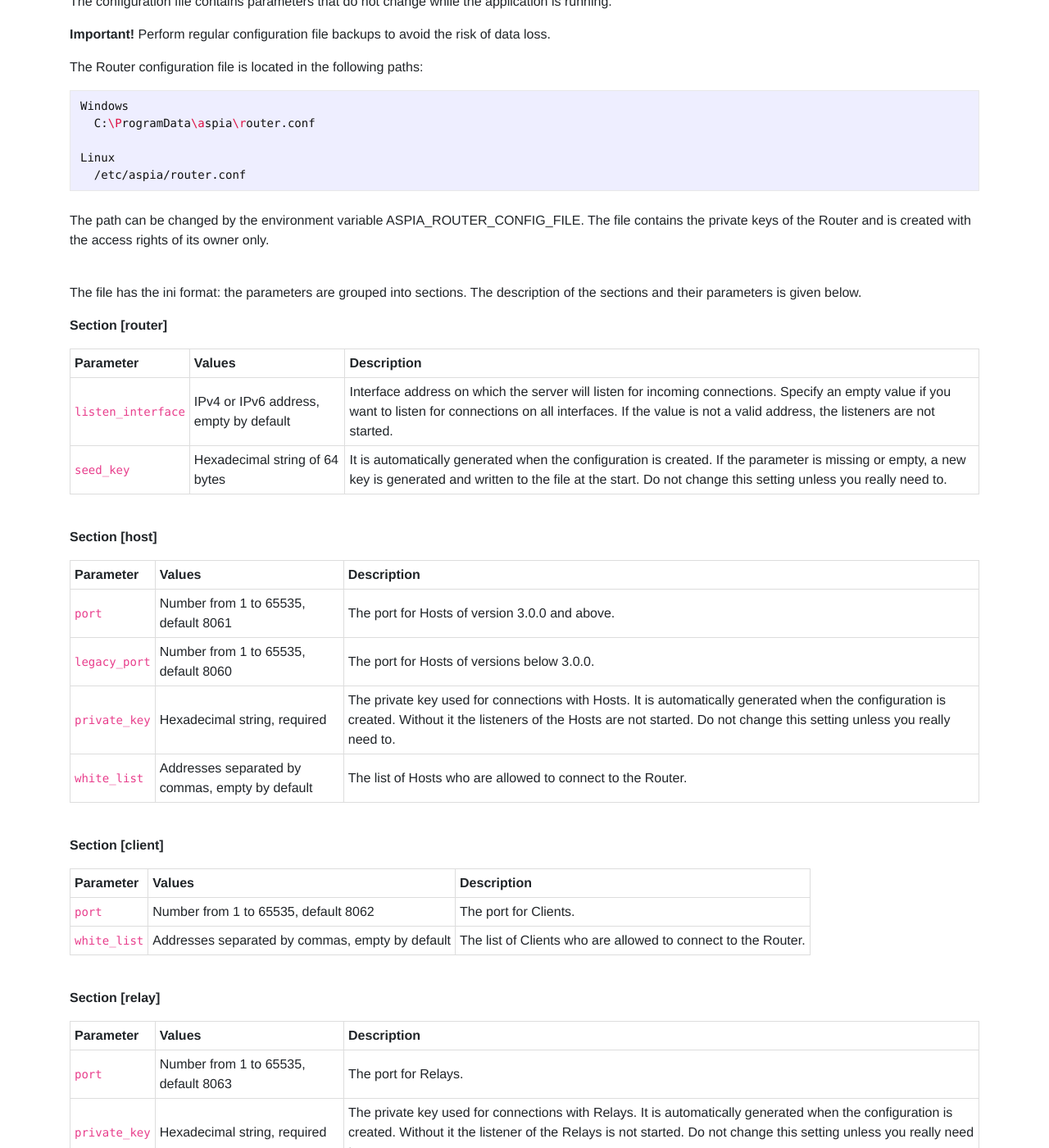
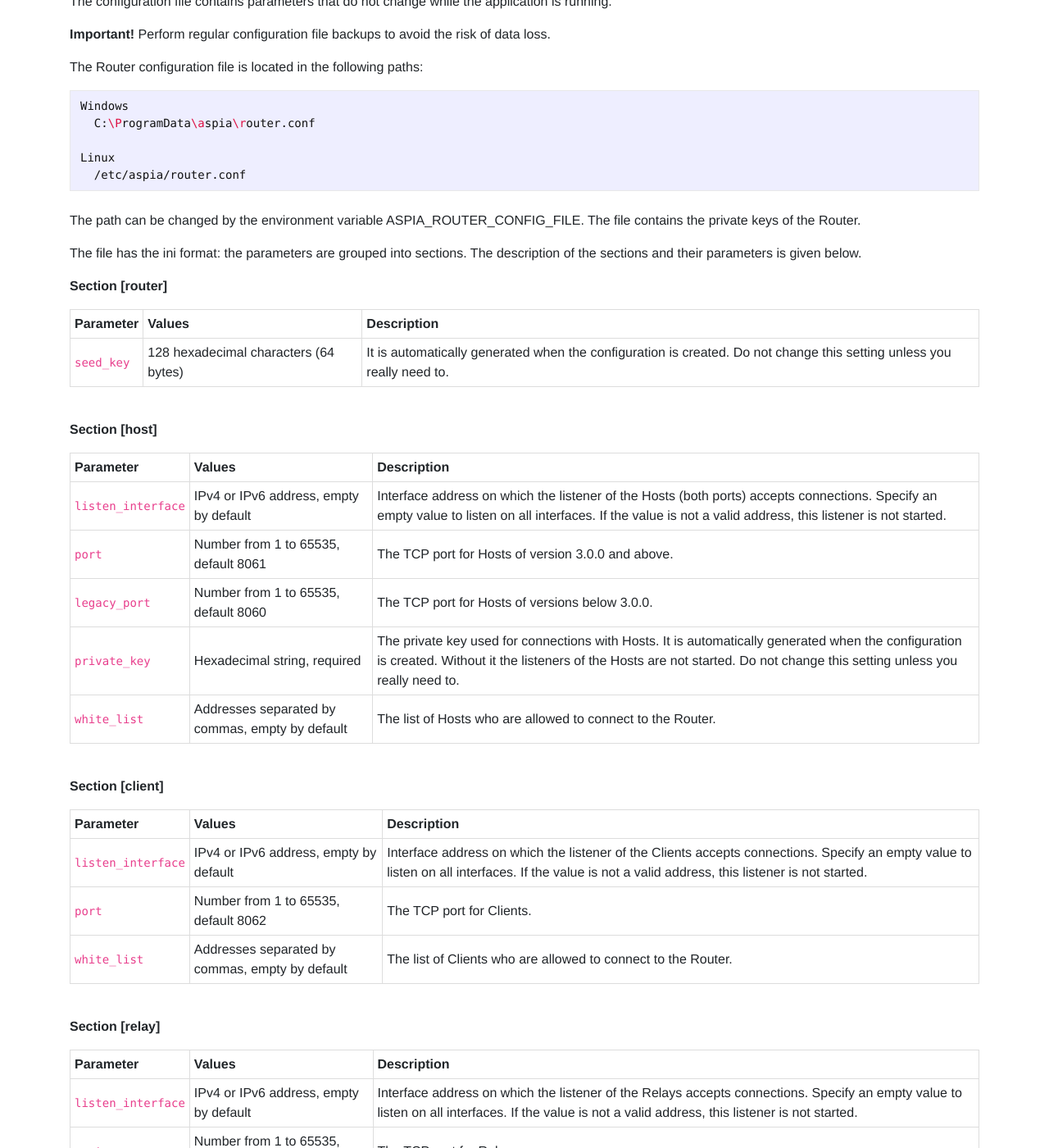
Before and after one commit to dchapyshev/dchapyshev.github.io, a Jekyll site: the page built from docs/router.md, in a window 1280 px wide and 1400 px high, scrolled down 2182 px. Shown: the whole window at 82% size. Built offline with Jekyll 4.4.1, drawn with Linux system fonts in a browser that asks for light colours; some of the changed text lies outside the part shown.

Commit message:
Update docs.

```diff
--- a/docs/router.md
+++ b/docs/router.md
@@ -123,57 +123,59 @@ Linux
 
 <br/>
 The path can be changed by the environment variable ASPIA_ROUTER_CONFIG_FILE. The file contains the
-private keys of the Router and is created with the access rights of its owner only.
+private keys of the Router.
 
-<br/>
 The file has the ini format: the parameters are grouped into sections. The description of the
 sections and their parameters is given below.
 
 **Section [router]**
 
-| Parameter          | Values                                 | Description                                                                                                                                                                                                                     |
-|--------------------|----------------------------------------|---------------------------------------------------------------------------------------------------------------------------------------------------------------------------------------------------------------------------------|
-| `listen_interface` | IPv4 or IPv6 address, empty by default | Interface address on which the server will listen for incoming connections. Specify an empty value if you want to listen for connections on all interfaces. If the value is not a valid address, the listeners are not started. |
-| `seed_key`         | Hexadecimal string of 64 bytes         | It is automatically generated when the configuration is created. If the parameter is missing or empty, a new key is generated and written to the file at the start. Do not change this setting unless you really need to.       |
+| Parameter  | Values                                | Description                                                                                                            |
+|------------|---------------------------------------|------------------------------------------------------------------------------------------------------------------------|
+| `seed_key` | 128 hexadecimal characters (64 bytes) | It is automatically generated when the configuration is created. Do not change this setting unless you really need to. |
 
 <br/>
 
 **Section [host]**
 
-| Parameter     | Values                                          | Description                                                                                                                                                                                                                    |
-|---------------|-------------------------------------------------|--------------------------------------------------------------------------------------------------------------------------------------------------------------------------------------------------------------------------------|
-| `port`        | Number from 1 to 65535, default 8061            | The port for Hosts of version 3.0.0 and above.                                                                                                                                                                                 |
-| `legacy_port` | Number from 1 to 65535, default 8060            | The port for Hosts of versions below 3.0.0.                                                                                                                                                                                    |
-| `private_key` | Hexadecimal string, required                    | The private key used for connections with Hosts. It is automatically generated when the configuration is created. Without it the listeners of the Hosts are not started. Do not change this setting unless you really need to. |
-| `white_list`  | Addresses separated by commas, empty by default | The list of Hosts who are allowed to connect to the Router.                                                                                                                                                                    |
+| Parameter          | Values                                          | Description                                                                                                                                                                                                                    |
+|--------------------|-------------------------------------------------|--------------------------------------------------------------------------------------------------------------------------------------------------------------------------------------------------------------------------------|
+| `listen_interface` | IPv4 or IPv6 address, empty by default          | Interface address on which the listener of the Hosts (both ports) accepts connections. Specify an empty value to listen on all interfaces. If the value is not a valid address, this listener is not started.                  |
+| `port`             | Number from 1 to 65535, default 8061            | The TCP port for Hosts of version 3.0.0 and above.                                                                                                                                                                             |
+| `legacy_port`      | Number from 1 to 65535, default 8060            | The TCP port for Hosts of versions below 3.0.0.                                                                                                                                                                                |
+| `private_key`      | Hexadecimal string, required                    | The private key used for connections with Hosts. It is automatically generated when the configuration is created. Without it the listeners of the Hosts are not started. Do not change this setting unless you really need to. |
+| `white_list`       | Addresses separated by commas, empty by default | The list of Hosts who are allowed to connect to the Router.                                                                                                                                                                    |
 
 <br/>
 
 **Section [client]**
 
-| Parameter    | Values                                          | Description                                                   |
-|--------------|-------------------------------------------------|---------------------------------------------------------------|
-| `port`       | Number from 1 to 65535, default 8062            | The port for Clients.                                         |
-| `white_list` | Addresses separated by commas, empty by default | The list of Clients who are allowed to connect to the Router. |
+| Parameter          | Values                                          | Description                                                                                                                                                                                        |
+|--------------------|-------------------------------------------------|----------------------------------------------------------------------------------------------------------------------------------------------------------------------------------------------------|
+| `listen_interface` | IPv4 or IPv6 address, empty by default          | Interface address on which the listener of the Clients accepts connections. Specify an empty value to listen on all interfaces. If the value is not a valid address, this listener is not started. |
+| `port`             | Number from 1 to 65535, default 8062            | The TCP port for Clients.                                                                                                                                                                          |
+| `white_list`       | Addresses separated by commas, empty by default | The list of Clients who are allowed to connect to the Router.                                                                                                                                      |
 
 <br/>
 
 **Section [relay]**
 
-| Parameter     | Values                                          | Description                                                                                                                                                                                                                    |
-|---------------|-------------------------------------------------|--------------------------------------------------------------------------------------------------------------------------------------------------------------------------------------------------------------------------------|
-| `port`        | Number from 1 to 65535, default 8063            | The port for Relays.                                                                                                                                                                                                           |
-| `private_key` | Hexadecimal string, required                    | The private key used for connections with Relays. It is automatically generated when the configuration is created. Without it the listener of the Relays is not started. Do not change this setting unless you really need to. |
-| `white_list`  | Addresses separated by commas, empty by default | The list of Relays who are allowed to connect to the Router.                                                                                                                                                                   |
+| Parameter          | Values                                          | Description                                                                                                                                                                                                                    |
+|--------------------|-------------------------------------------------|--------------------------------------------------------------------------------------------------------------------------------------------------------------------------------------------------------------------------------|
+| `listen_interface` | IPv4 or IPv6 address, empty by default          | Interface address on which the listener of the Relays accepts connections. Specify an empty value to listen on all interfaces. If the value is not a valid address, this listener is not started.                              |
+| `port`             | Number from 1 to 65535, default 8063            | The TCP port for Relays.                                                                                                                                                                                                       |
+| `private_key`      | Hexadecimal string, required                    | The private key used for connections with Relays. It is automatically generated when the configuration is created. Without it the listener of the Relays is not started. Do not change this setting unless you really need to. |
+| `white_list`       | Addresses separated by commas, empty by default | The list of Relays who are allowed to connect to the Router.                                                                                                                                                                   |
 
 <br/>
 
 **Section [stun]**
 
-| Parameter | Values                               | Description                                                                                                                                      |
-|-----------|--------------------------------------|--------------------------------------------------------------------------------------------------------------------------------------------------|
-| `enabled` | `1` or `0`, default `1`              | Enables the built-in STUN server. It is used by Clients and Hosts to determine their external addresses when a direct connection is established. |
-| `port`    | Number from 1 to 65535, default 8065 | The port of the built-in STUN server.                                                                                                            |
+| Parameter          | Values                                      | Description                                                                                                                                                                                                     |
+|--------------------|---------------------------------------------|-----------------------------------------------------------------------------------------------------------------------------------------------------------------------------------------------------------------|
+| `listen_interface` | IPv4 or IPv6 address, empty by default      | Interface address on which the built-in STUN server accepts requests. Specify an empty value to listen on all interfaces. If the value is not a valid address, this listener is not started.                    |
+| `enabled`          | `1` or `0` (`true` or `false`), default `1` | Enables the built-in STUN server. It is used by Clients and Hosts to determine their external addresses when a direct connection is established.                                                                |
+| `port`             | Number from 1 to 65535, default 8065        | The UDP port of the built-in STUN server.                                                                                                                                                                       |
 
 <br/>
 
@@ -187,13 +189,13 @@ are neither a valid address nor a valid subnet are ignored.
 ## 6. Ports <a name="ports"></a>
 The Router listens on several ports. Each type of a peer has its own listener:
 
-| Port | Purpose                                 |
-|------|-----------------------------------------|
-| 8060 | Hosts of versions below 3.0.0           |
-| 8061 | Hosts of version 3.0.0 and above        |
-| 8062 | Clients                                 |
-| 8063 | Relays                                  |
-| 8065 | Built-in STUN server                    |
+| Port | Protocol | Purpose                          |
+|------|----------|----------------------------------|
+| 8060 | TCP      | Hosts of versions below 3.0.0    |
+| 8061 | TCP      | Hosts of version 3.0.0 and above |
+| 8062 | TCP      | Clients                          |
+| 8063 | TCP      | Relays                           |
+| 8065 | UDP      | Built-in STUN server             |
 
 <br/>
 
```
